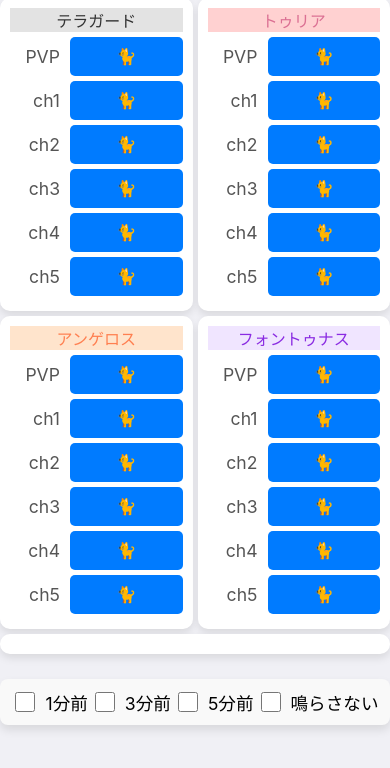
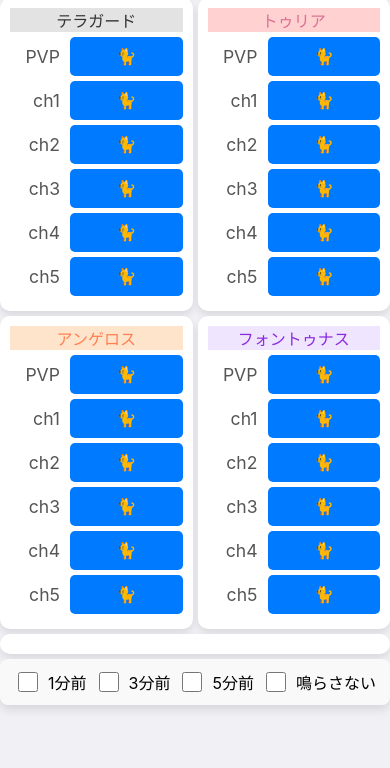
Before and after one commit to n416/hit-nekokan, a website with bundled scripts: page index.html in a window 390 px wide. Shown: the part 52-820 px from the top of the page. Built offline with nearby package versions, Linux system fonts and the light colour scheme.

Commit message:
スマホ時のデザイン微調整

```diff
--- a/style.css
+++ b/style.css
@@ -556,6 +556,9 @@ body {
 }
 
 @media (max-width: 668px) {
+    .time-display {
+        border-top: none;
+    }
     .container {
         margin-top: 50px;
     }
@@ -584,6 +587,10 @@ body {
         gap: 5px;
     }
     .alarm-settings {
+        margin-top: 0;
         width: 100%;
     }
+    .alarm-settings label {
+        font-size: 1rem;
+    }
 }
```
